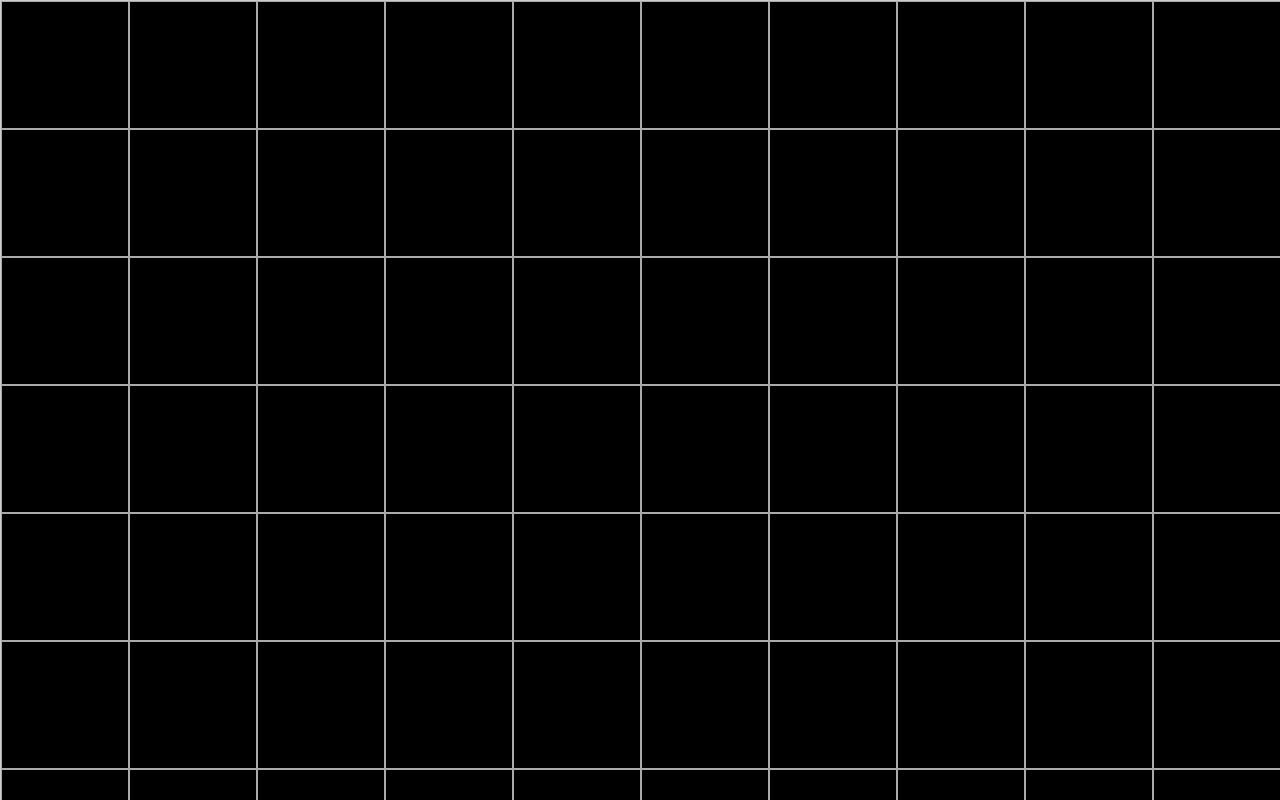
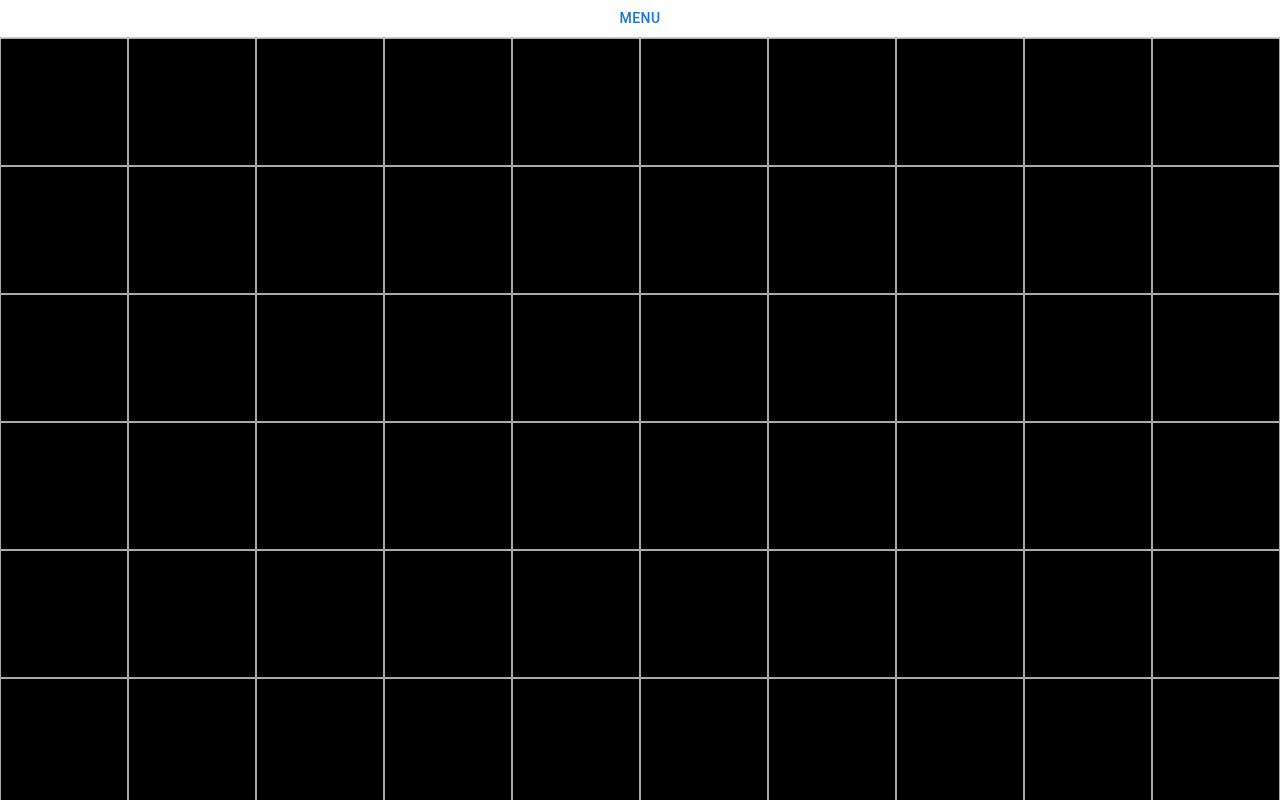
Before and after one commit to mlmyerson/react_eca, a React (Vite) app: page / in a window 1280 px wide. Shown: the top 800 px of the page. Built offline with nearby package versions, Linux system fonts and the light colour scheme.

Commit message:
adding a menu

```diff
--- a/package.json
+++ b/package.json
@@ -10,6 +10,9 @@
     "preview": "vite preview"
   },
   "dependencies": {
+    "@emotion/react": "^11.14.0",
+    "@emotion/styled": "^11.14.1",
+    "@mui/material": "^7.2.0",
     "react": "^19.1.0",
     "react-dom": "^19.1.0"
   },
--- a/src/App.css
+++ b/src/App.css
@@ -1,4 +1,8 @@
 #root {
   max-width: 100vw;
   margin: 0 auto;
+  display: flex;
+  flex-direction: column;
+  align-items: center;
+  justify-content: center;
 }
--- a/src/App.tsx
+++ b/src/App.tsx
@@ -1,11 +1,13 @@
 import { type JSX } from 'react'
 import './App.css'
 import Grid from './Grid'
+import SettingsMenu from './SettingsMenu'
 
 export default function App(): JSX.Element {
 
   return (
     <>
+      <SettingsMenu />
       <Grid grid_width={10} grid_height={10} />
     </>
   )
--- /dev/null
+++ b/src/SettingsMenu.css
@@ -0,0 +1,22 @@
+.container {
+    display: flex;
+    flex-direction: column;
+    align-items: center;
+    justify-content: left;
+}
+
+.menu {
+    display: flex;
+    flex-direction: column;
+    align-items: center;
+    justify-content: left;
+    width: 100vw;
+}
+
+.controls_list {
+    display: flex;
+    flex-direction: column;
+    align-items: center;
+    justify-content: left;
+    width: 100%;
+}
--- /dev/null
+++ b/src/SettingsMenu.tsx
@@ -0,0 +1,50 @@
+import { useEffect, useState } from "react";
+import { Button, List, ListItem, SwipeableDrawer, TextField } from "@mui/material";
+import './SettingsMenu.css';
+
+
+export default function SettingsMenu() {
+
+    const [open, setOpen] = useState(false);
+
+    const toggleDrawer =
+    (event: React.MouseEvent) => {
+        if (event.type === 'click') {
+            setOpen(!open);
+        }
+    }
+
+    const controlsList =
+    (
+        <div className={"menu"}>
+            <p>
+                ECA Settings Menu
+            </p>
+            <List className={"controls_list"}>
+                <ListItem>
+                    <TextField id="outlined-basic" label="ECA #" variant="outlined" />
+                </ListItem>
+                <ListItem>
+                    <TextField id="outlined-basic" label="Initial Condition (Little-Endian #)" variant="outlined" />
+                </ListItem>
+                <ListItem>
+                    <Button onClick={toggleDrawer}>Apply</Button>
+                </ListItem>
+            </List>
+        </div>
+    )
+
+    return (
+    <div className={"container"}>
+        <Button onClick={toggleDrawer}>Menu</Button>
+        <SwipeableDrawer
+            anchor="top"
+            open={open}
+            onClose={toggleDrawer}
+            onOpen={toggleDrawer}
+        >
+            {controlsList}
+        </SwipeableDrawer>
+    </div>
+    );
+}
```
Also changed, not shown: 1 other file (tests, documents, lock files or other folders).
